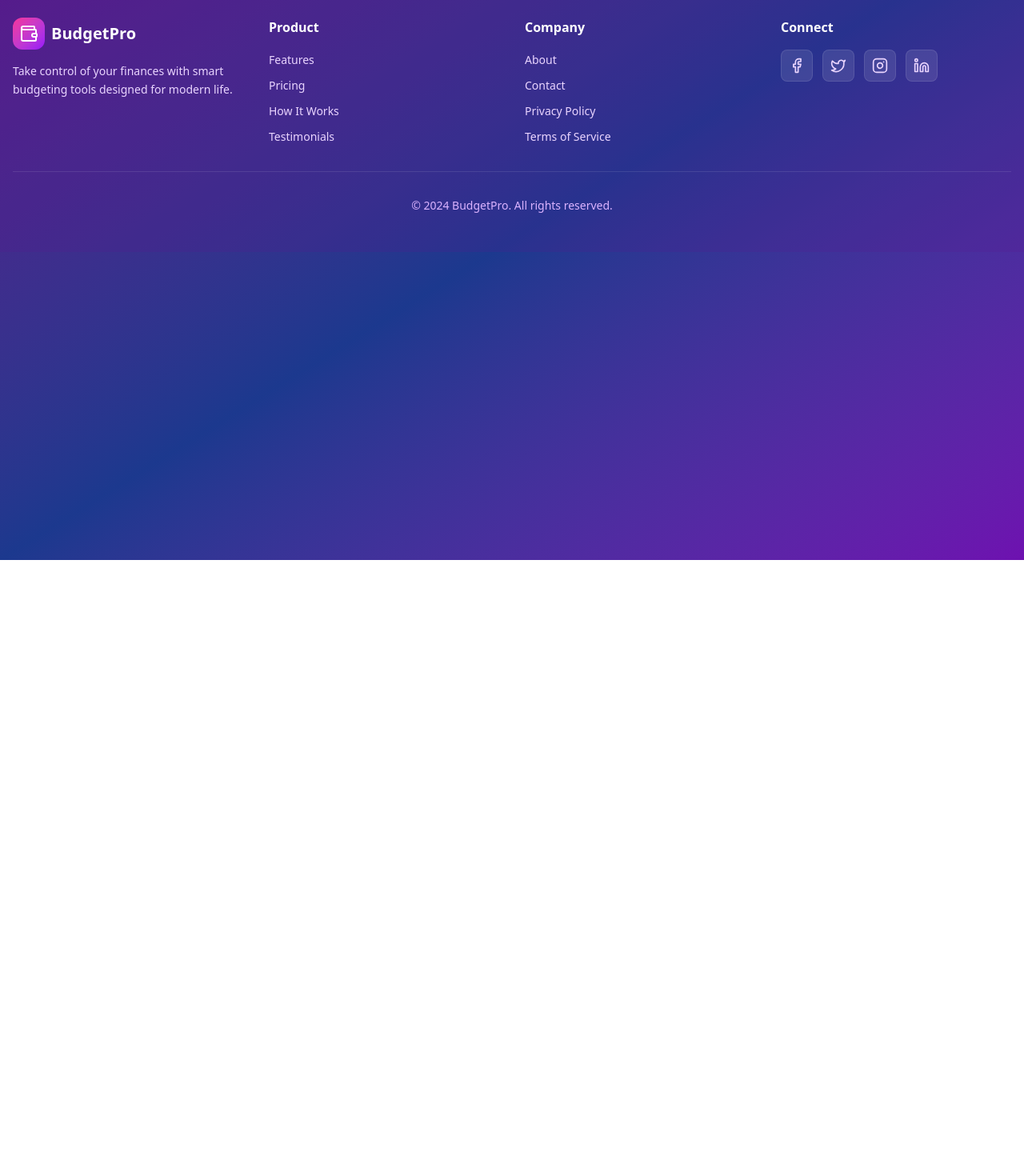
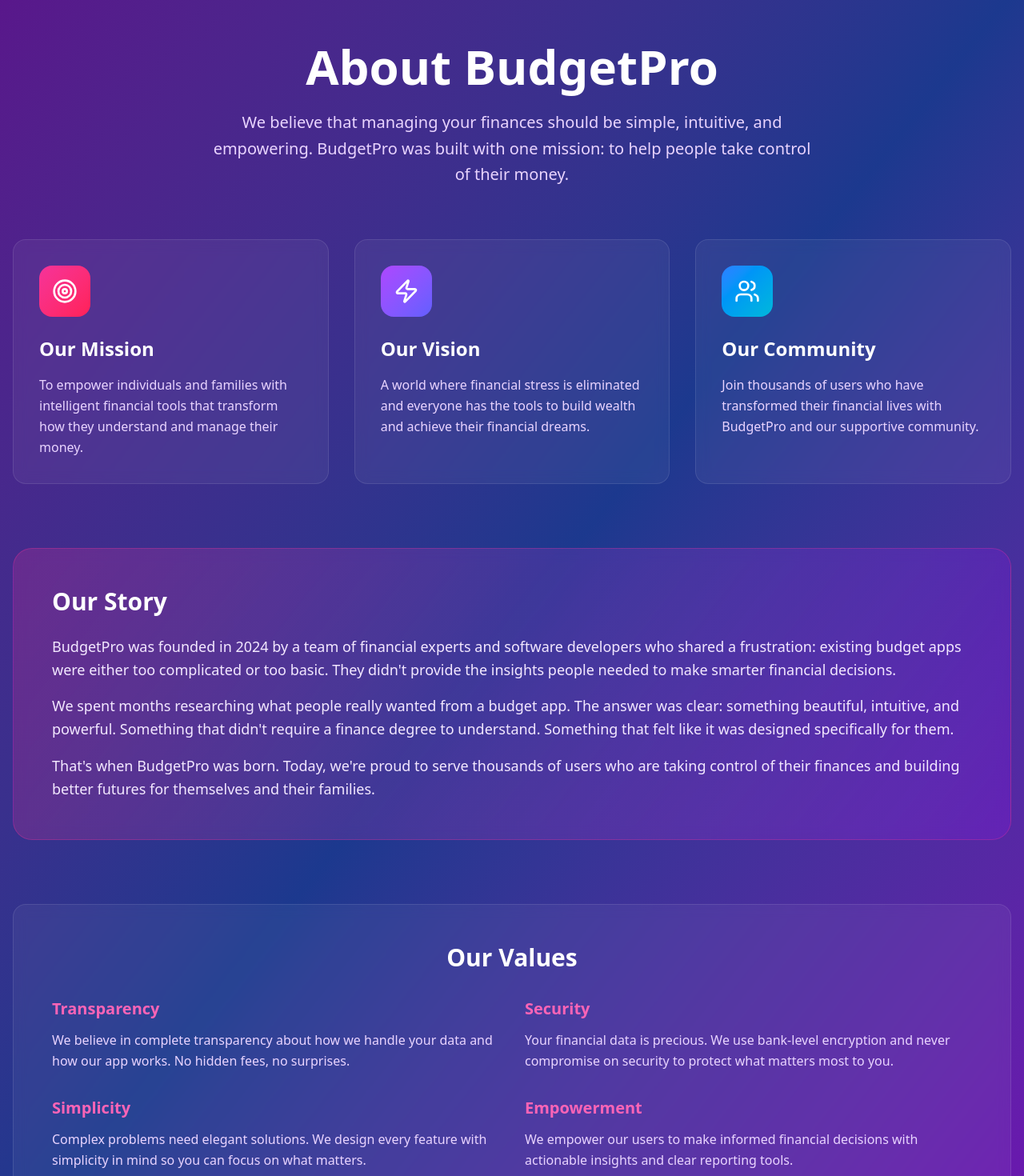
Before and after one commit to rezaul01101/budget-manager-with-ai, a React (Vite) app in the folder budget-manager-client/: page /about in a window 1280 px wide. Shown: the part 100-1570 px from the top of the page at 80% size. Before the commit the page ends 800 px from the top, so only its background shows below. Built offline with nearby package versions, Linux system fonts and the light colour scheme.

Commit message:
add github action yml file

```diff
--- a/budget-manager-client/src/App.tsx
+++ b/budget-manager-client/src/App.tsx
@@ -3,6 +3,7 @@ import "./App.css";
 import Header from "./components/ui/Header";
 import Footer from "./components/ui/Footer";
 import Home from "./pages/Home/Home"
+import About from "./pages/about/About";
 function App() {
   return (
     <BrowserRouter>
@@ -11,8 +12,8 @@ function App() {
         <main>
           <Routes>
             <Route path="/" element={<Home />} />
-            {/* <Route path="/about" element={<About />} />
-            <Route path="/features" element={<FeaturesPage />} />
+            <Route path="/about" element={<About />} />
+            {/* <Route path="/features" element={<FeaturesPage />} />
             <Route path="/pricing" element={<PricingPage />} />
             <Route path="/faq" element={<FAQPage />} />
             <Route path="/contact" element={<Contact />} />
--- /dev/null
+++ b/budget-manager-client/src/pages/about/About.tsx
@@ -0,0 +1,93 @@
+import { Target, Users, Zap } from 'lucide-react';
+
+function About() {
+  return (
+    <div className="min-h-screen bg-linear-to-br from-purple-900 via-blue-900 to-purple-800 text-white">
+      <div className="container mx-auto max-w-7xl px-4 py-20">
+        <div className="max-w-3xl mx-auto text-center mb-16">
+          <h1 className="text-5xl lg:text-6xl font-bold mb-6">About BudgetPro</h1>
+          <p className="text-xl text-purple-200 leading-relaxed">
+            We believe that managing your finances should be simple, intuitive, and empowering. BudgetPro was built with one mission: to help people take control of their money.
+          </p>
+        </div>
+
+        <div className="grid md:grid-cols-3 gap-8 mb-20">
+          <div className="bg-white/5 backdrop-blur-sm rounded-2xl p-8 border border-white/10 hover:border-pink-500/30 transition-all duration-300">
+            <div className="w-16 h-16 bg-linear-to-br from-pink-500 to-rose-500 rounded-2xl flex items-center justify-center mb-6">
+              <Target className="w-8 h-8 text-white" />
+            </div>
+            <h3 className="text-2xl font-bold mb-4">Our Mission</h3>
+            <p className="text-purple-200 leading-relaxed">
+              To empower individuals and families with intelligent financial tools that transform how they understand and manage their money.
+            </p>
+          </div>
+
+          <div className="bg-white/5 backdrop-blur-sm rounded-2xl p-8 border border-white/10 hover:border-pink-500/30 transition-all duration-300">
+            <div className="w-16 h-16 bg-linear-to-br from-purple-500 to-indigo-500 rounded-2xl flex items-center justify-center mb-6">
+              <Zap className="w-8 h-8 text-white" />
+            </div>
+            <h3 className="text-2xl font-bold mb-4">Our Vision</h3>
+            <p className="text-purple-200 leading-relaxed">
+              A world where financial stress is eliminated and everyone has the tools to build wealth and achieve their financial dreams.
+            </p>
+          </div>
+
+          <div className="bg-white/5 backdrop-blur-sm rounded-2xl p-8 border border-white/10 hover:border-pink-500/30 transition-all duration-300">
+            <div className="w-16 h-16 bg-linear-to-br from-blue-500 to-cyan-500 rounded-2xl flex items-center justify-center mb-6">
+              <Users className="w-8 h-8 text-white" />
+            </div>
+            <h3 className="text-2xl font-bold mb-4">Our Community</h3>
+            <p className="text-purple-200 leading-relaxed">
+              Join thousands of users who have transformed their financial lives with BudgetPro and our supportive community.
+            </p>
+          </div>
+        </div>
+
+        <div className="bg-linear-to-r from-pink-500/20 to-purple-600/20 backdrop-blur-sm rounded-3xl p-12 border border-pink-500/30 mb-20">
+          <h2 className="text-3xl font-bold mb-6">Our Story</h2>
+          <p className="text-lg text-purple-100 leading-relaxed mb-4">
+            BudgetPro was founded in 2024 by a team of financial experts and software developers who shared a frustration: existing budget apps were either too complicated or too basic. They didn't provide the insights people needed to make smarter financial decisions.
+          </p>
+          <p className="text-lg text-purple-100 leading-relaxed mb-4">
+            We spent months researching what people really wanted from a budget app. The answer was clear: something beautiful, intuitive, and powerful. Something that didn't require a finance degree to understand. Something that felt like it was designed specifically for them.
+          </p>
+          <p className="text-lg text-purple-100 leading-relaxed">
+            That's when BudgetPro was born. Today, we're proud to serve thousands of users who are taking control of their finances and building better futures for themselves and their families.
+          </p>
+        </div>
+
+        <div className="bg-white/5 backdrop-blur-sm rounded-2xl p-12 border border-white/10">
+          <h2 className="text-3xl font-bold mb-8 text-center">Our Values</h2>
+          <div className="grid md:grid-cols-2 gap-8">
+            <div>
+              <h3 className="text-xl font-bold text-pink-400 mb-3">Transparency</h3>
+              <p className="text-purple-200 leading-relaxed">
+                We believe in complete transparency about how we handle your data and how our app works. No hidden fees, no surprises.
+              </p>
+            </div>
+            <div>
+              <h3 className="text-xl font-bold text-pink-400 mb-3">Security</h3>
+              <p className="text-purple-200 leading-relaxed">
+                Your financial data is precious. We use bank-level encryption and never compromise on security to protect what matters most to you.
+              </p>
+            </div>
+            <div>
+              <h3 className="text-xl font-bold text-pink-400 mb-3">Simplicity</h3>
+              <p className="text-purple-200 leading-relaxed">
+                Complex problems need elegant solutions. We design every feature with simplicity in mind so you can focus on what matters.
+              </p>
+            </div>
+            <div>
+              <h3 className="text-xl font-bold text-pink-400 mb-3">Empowerment</h3>
+              <p className="text-purple-200 leading-relaxed">
+                We empower our users to make informed financial decisions with actionable insights and clear reporting tools.
+              </p>
+            </div>
+          </div>
+        </div>
+      </div>
+    </div>
+  );
+}
+
+export default About;
```
